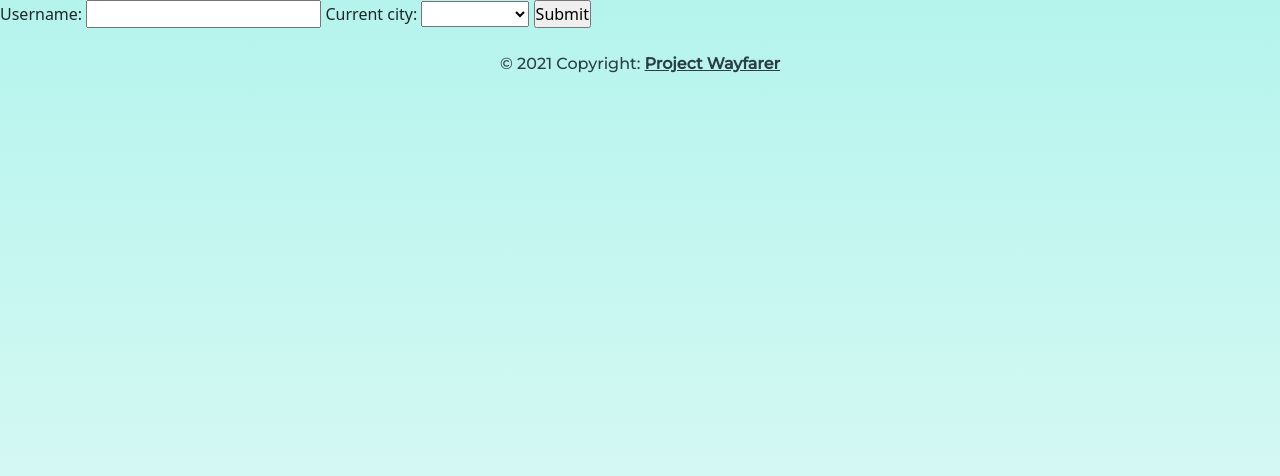
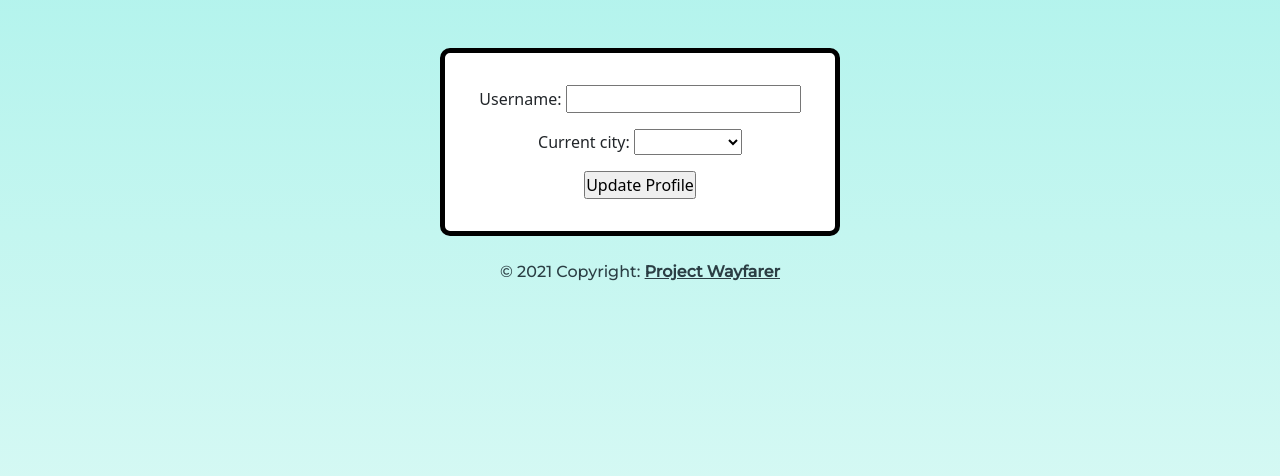
Before and after one commit to brianhung7/project-wayfare, a Django app: page /accounts/profile/update/ in a window 1280 px wide. Shown: the part 62-538 px from the top of the page. Run offline with Django 3.2, Linux system fonts and the light colour scheme; tables that the repository leaves empty hold one stand-in row (values such as "Sample post"); some libraries are stand-ins or nearby versions; some web fonts are replaced.

Commit message:
Stylized form show pages

```diff
--- a/main_app/templates/update/updateUser.html
+++ b/main_app/templates/update/updateUser.html
@@ -1,12 +1,23 @@
 {% extends 'base.html' %}
 
 {% block content %}
-    {{error}}
+    {% if error %}
+    <h2 class='alert alert-danger'>{{error}}</h2>
+    {% endif %}
+
+        {% comment %}
+            <div class="d-flex align-items-center flex-column" style="width:500px; background-color:white;margin:auto"  > </div>
+        {% endcomment %}
+        <div class="mt-5" style="width:400px; background-color:white;margin:auto;border:5px solid black;border-radius:10px"  >
         <form method="POST" action="{% url 'update_profile' %}">
+        <div class="d-flex align-items-center flex-column my-4">
             {% csrf_token %}
+            <div class="my-2">
                 <label for="name">Username:</label>
                 <input id="name" type="text" value="{{user.username}}" name="username">
+            </div>
 
+            <div class="my-2">
                 <label for="current_city">Current city:</label>
                 <select name="current_city" required="" id="id_current_city form_two">
                 <option value="{{user.profile.current_city.id}}" selected="">{{user.profile.current_city}}</option>
@@ -14,9 +25,17 @@
                 <option value="{{city.id}}">{{city.name}}</option>
                 {% endfor %}
 
-        <input type="hidden" name="user_id" value="{{user.id}}"  id="form_two">
 
-        <input type="submit">
+
+            <input  type="hidden" name="user_id" value="{{user.id}}"  id="form_two">
+            </div>
+
+            <div class="my-2">
+                <input type="submit" value="Update Profile">
+            </div>
+        </div>
         </form>
+        </div>
+
 
 {% endblock %}
--- a/main_app/views.py
+++ b/main_app/views.py
@@ -27,8 +27,9 @@
 class Signup(View):
 
     def get(self,request):
-        form = UserCreationForm()
-        context = {"form": form}
+        signup_form = UserCreationForm()
+        profile_form = ProfileUpdateForm()
+        context = {"signup_form": signup_form, "profile_form":profile_form}
         return render(request, "registration/signup.html", context)
 
 
@@ -47,7 +48,7 @@
             #print(profile)
             user.save()
             login(request, user)
-            return redirect("home")
+            return redirect("profile_view")
         else:
             context = {"form": form, "profile_form": profile_form}
             return render(request, "registration/signup.html", context)
```
Also changed, not shown: main_app/templates/registration/login.html (+9 -4 lines), main_app/templates/registration/signup.html (+8 -6 lines). Lines whose indentation alone changed are shown as unchanged.
